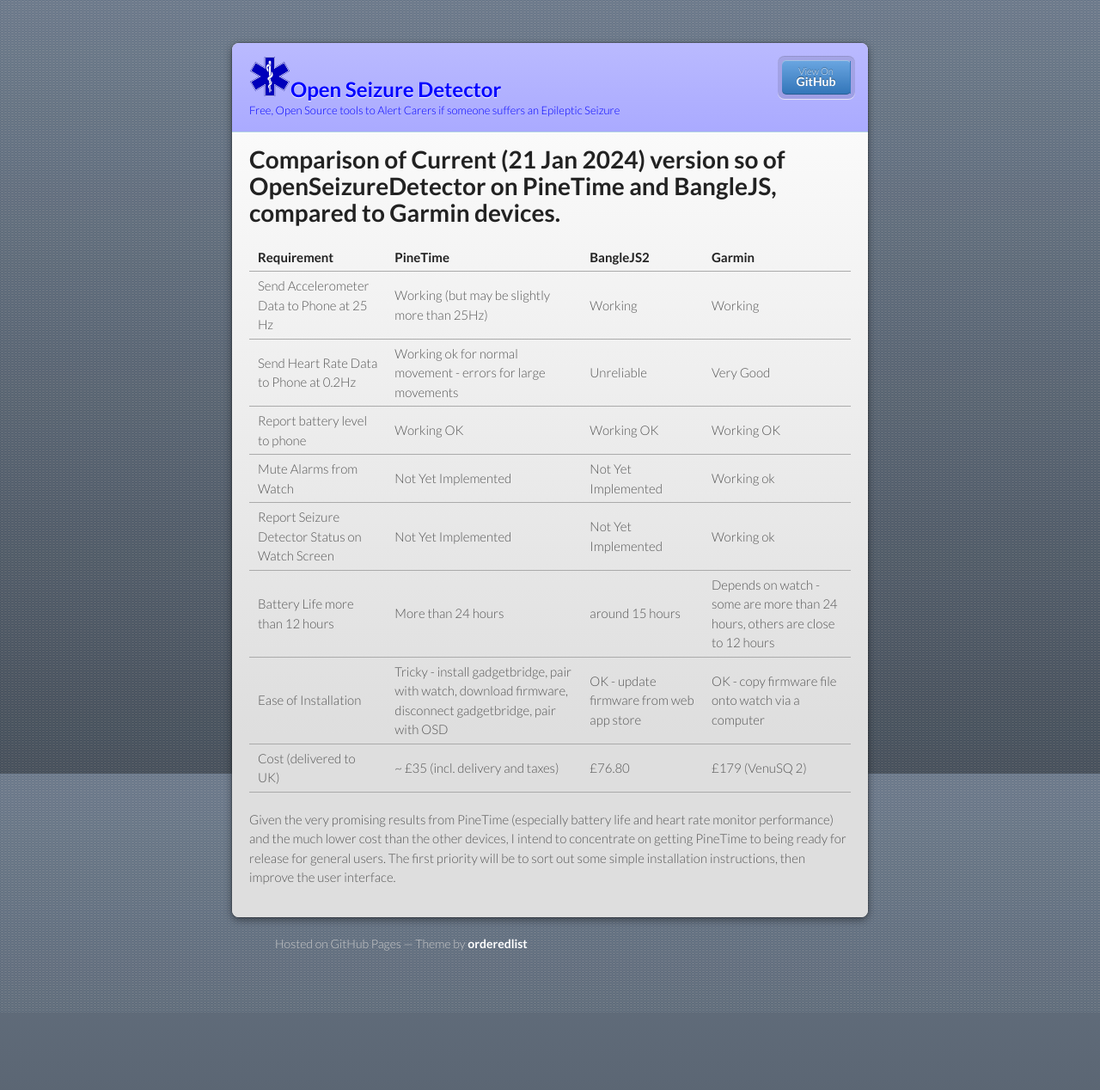
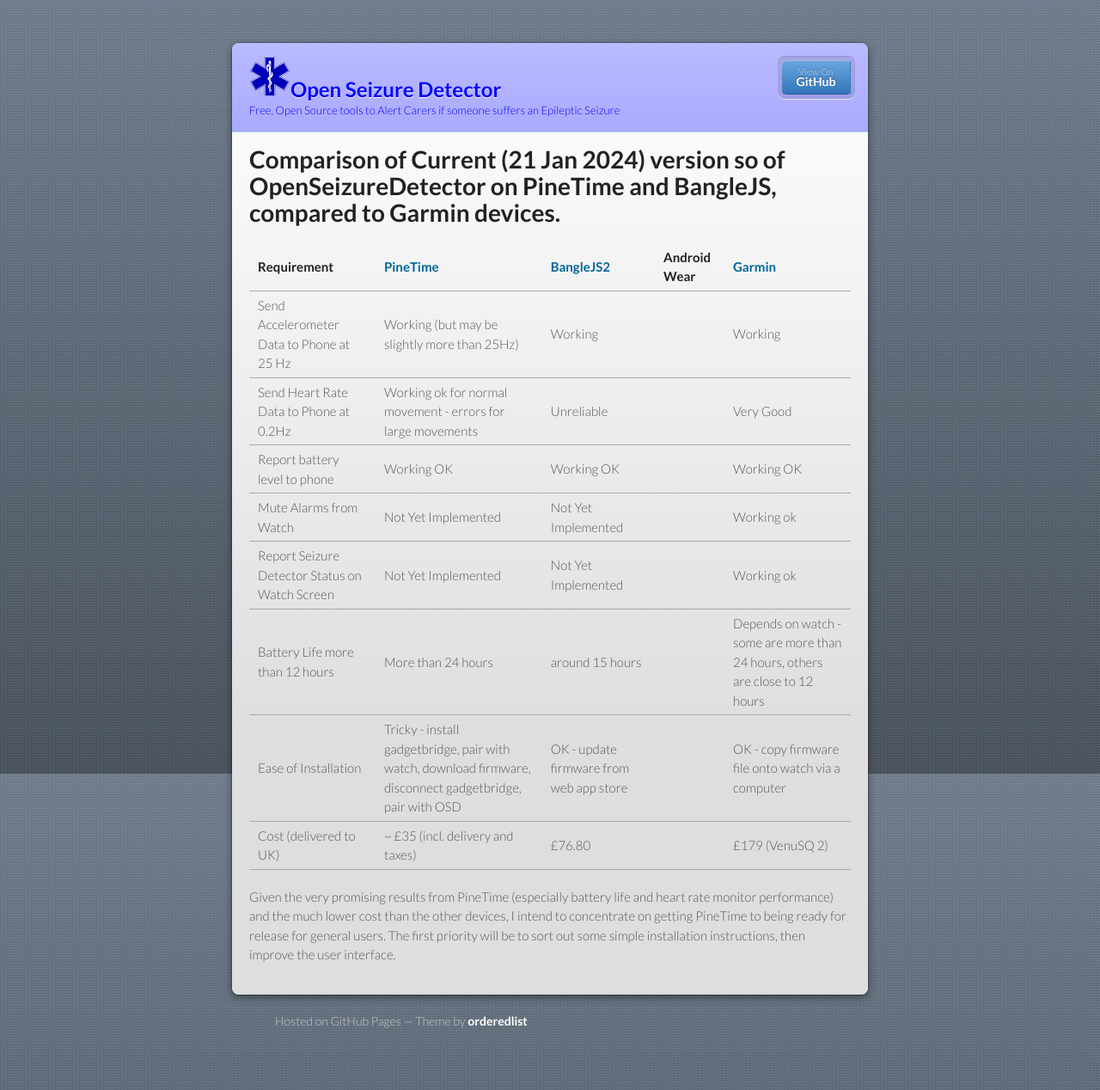
Before and after one commit to OpenSeizureDetector/openseizuredetector.github.io, a Jekyll site: the page built from pages-developer/watch-comparison.md, in a window 1280 px wide. Shown: the whole page at 86% size. Built offline with Jekyll 4.4.1, drawn with Linux system fonts in a browser that asks for light colours; our own code applies the rules of GitHub Pages for plain Markdown files; before the commit the page ends 1178 px from its top, so only the background shows below that.

Commit message:
Update to watch comparison table

```diff
--- a/pages-developer/watch-comparison.md
+++ b/pages-developer/watch-comparison.md
@@ -4,15 +4,15 @@ layout: default
 
 #  Comparison of Current (21 Jan 2024) version so of OpenSeizureDetector on PineTime and BangleJS, compared to Garmin devices.
 
-| Requirement | PineTime | BangleJS2 | Garmin |
-| ---       | ---              | ---               | ---           |
-| Send Accelerometer Data to Phone at 25 Hz | Working (but may be slightly more than 25Hz) | Working | Working |
-| Send Heart Rate Data to Phone at 0.2Hz | Working ok for normal movement - errors for large movements | Unreliable | Very Good |
-| Report battery level to phone | Working OK | Working OK | Working OK |
-| Mute Alarms from Watch | Not Yet Implemented | Not Yet Implemented |Working ok |
-| Report Seizure Detector Status on Watch Screen | Not Yet Implemented | Not Yet Implemented |Working ok |
-| Battery Life more than 12 hours | More than 24 hours | around 15 hours | Depends on watch - some are more than 24 hours, others are close to 12 hours |
-| Ease of Installation | Tricky - install gadgetbridge, pair with watch, download firmware, disconnect gadgetbridge, pair with OSD | OK - update firmware from web app store | OK - copy firmware file onto watch via a computer |
-| Cost (delivered to UK)        | ~ £35 (incl. delivery and taxes) | £76.80 | £179 (VenuSQ 2) |
+| Requirement | [PineTime](https://pine64.org/devices/pinetime/) | [BangleJS2](https://banglejs.com) | Android Wear |[Garmin](https://www.currys.co.uk/products/garmin-venu-sq-2-shadow-grey-and-slate-10242522.html) |
+| ---       | ---              | ---               | ---          | -- |
+| Send Accelerometer Data to Phone at 25 Hz | Working (but may be slightly more than 25Hz) | Working | | Working |
+| Send Heart Rate Data to Phone at 0.2Hz | Working ok for normal movement - errors for large movements | Unreliable |  | Very Good |
+| Report battery level to phone | Working OK | Working OK | | Working OK |
+| Mute Alarms from Watch | Not Yet Implemented | Not Yet Implemented | | Working ok |
+| Report Seizure Detector Status on Watch Screen | Not Yet Implemented | Not Yet Implemented | |Working ok |
+| Battery Life more than 12 hours | More than 24 hours | around 15 hours |  | Depends on watch - some are more than 24 hours, others are close to 12 hours |
+| Ease of Installation | Tricky - install gadgetbridge, pair with watch, download firmware, disconnect gadgetbridge, pair with OSD | OK - update firmware from web app store |   | OK - copy firmware file onto watch via a computer |
+| Cost (delivered to UK)        | ~ £35 (incl. delivery and taxes) | £76.80 |   | £179 (VenuSQ 2) |
 
 Given the very promising results from PineTime (especially battery life and heart rate monitor performance) and the much lower cost than the other devices, I intend to concentrate on getting PineTime to being ready for release for general users.   The first priority will be to sort out some simple installation instructions, then improve the user interface.
```
